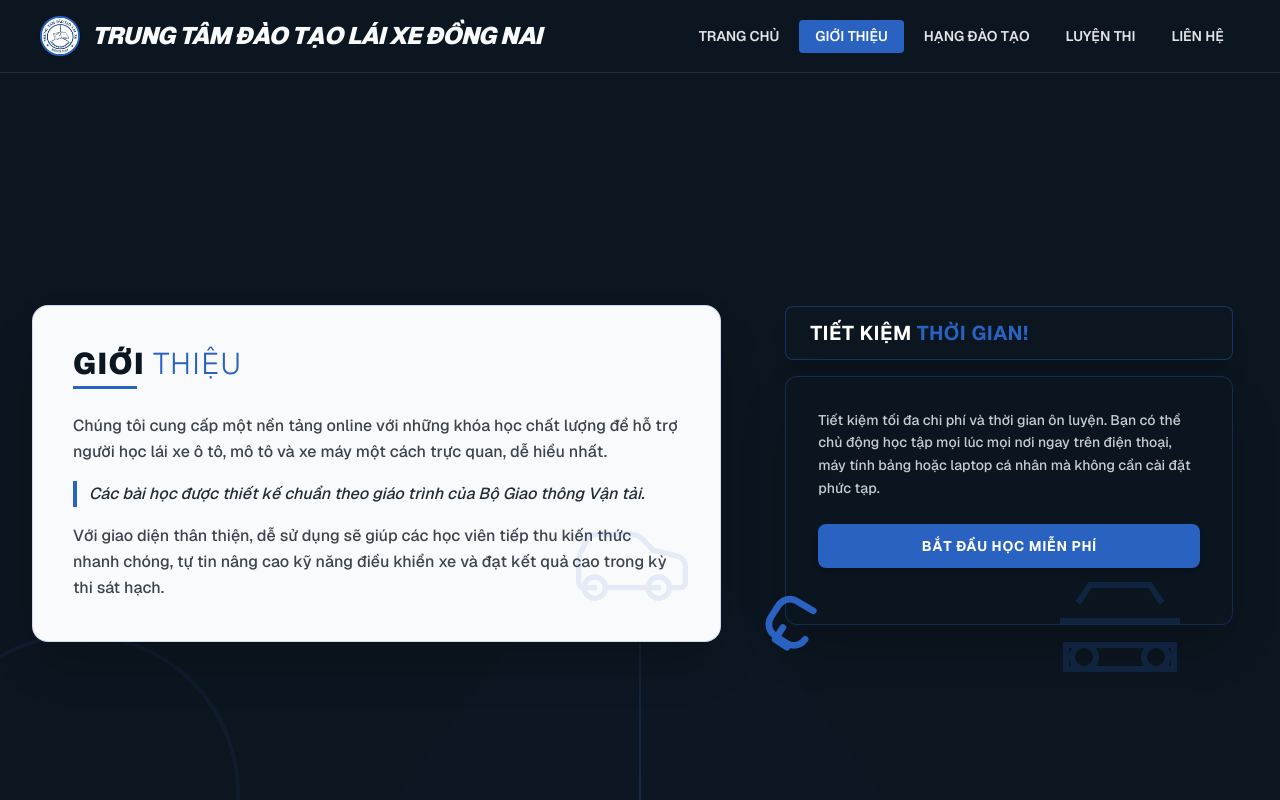
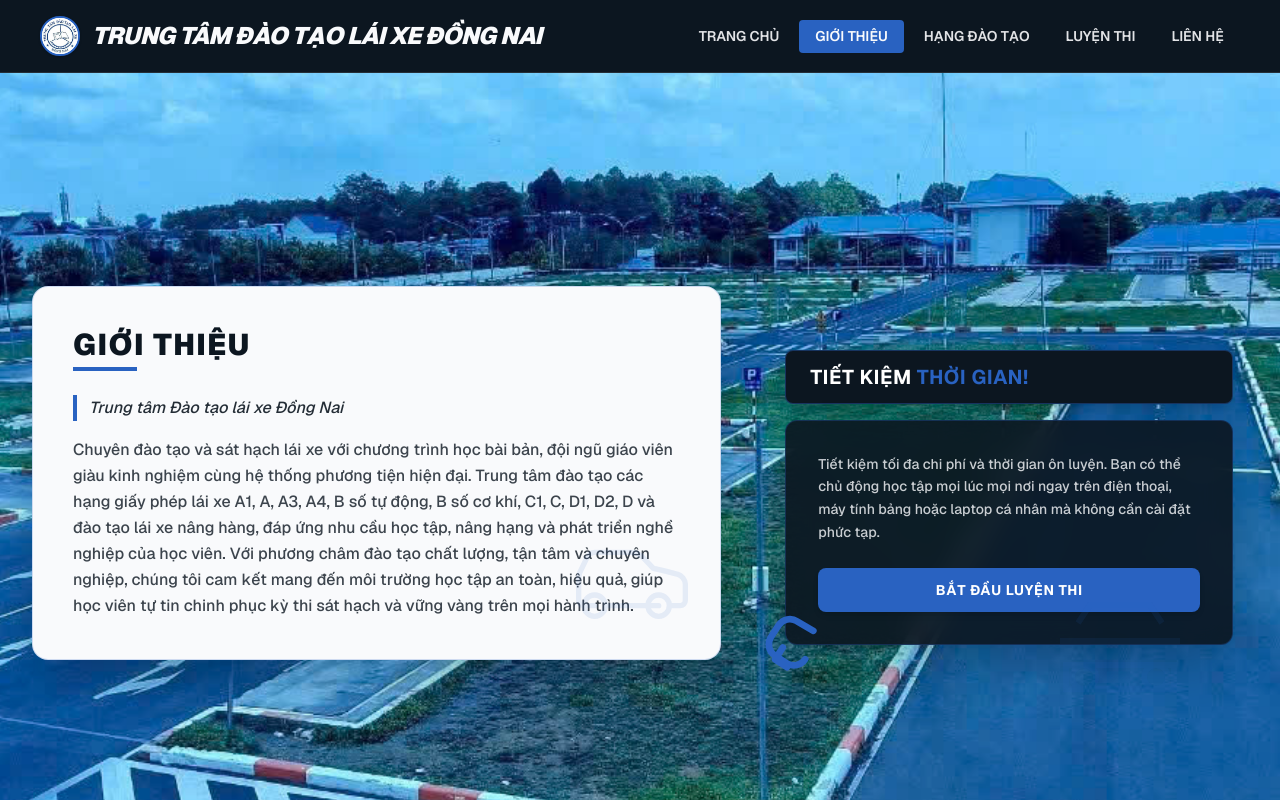
Before and after one commit to William-remake/drive-school, a Next.js app: page /about in a window 1280 px wide. Shown: the top 800 px of the page. Built offline with nearby package versions, Linux system fonts and the light colour scheme.

Commit message:
update about

```diff
--- a/app/(main)/about/page.tsx
+++ b/app/(main)/about/page.tsx
@@ -1,20 +1,19 @@
-import React from 'react';
-import Image from 'next/image';
+import Link from "next/link";
+import Image from "next/image";
 
 export default function page() {
   return (
     <section className="relative w-full min-h-screen bg-[#0c1620] text-[#f9fafc] font-sans overflow-hidden py-16 px-4 sm:px-6 lg:px-8 flex items-center">
 
-      {/* 1. KHỐI ĐƯỜNG PHỐ & BACKGROUND MINH HỌA PHÍA DƯỚI (Phỏng theo nét vẽ của ảnh mẫu image_498456.jpg) */}
-      <div className="absolute inset-0 w-full h-full z-0 pointer-events-none opacity-40">
-        {/* Đường thẳng hút về vô cực ở giữa */}
-        <div className="absolute bottom-0 left-1/2 -translate-x-1/2 w-0.5 h-1/2 bg-linear-to-t from-[#2962c1]/80 to-transparent" />
-        <div className="absolute bottom-0 left-1/2 -translate-x-1/2 w-0 h-0 border-l-300 border-l-transparent border-r-300 border-r-transparent border-b-400 border-b-[#2962c1]/5" />
-
-        {/* Vòng tròn trang trí góc trái dưới */}
-        <div className="absolute -bottom-20 -left-20 w-80 h-80 rounded-full border-4 border-[#2962c1]/20" />
+      <div className="absolute inset-0 w-full h-full z-0">
+        <Image
+          src="/aboutpage.jpg"
+          alt="Học lái xe tại Đồng Nai"
+          fill
+          priority
+          className="object-cover object-center w-full h-full scale-105 transition-transform duration-700"
+        />
       </div>
-
       {/* CONTAINER CHÍNH */}
       <div className="relative z-10 max-w-7xl mx-auto w-full grid grid-cols-1 lg:grid-cols-12 gap-12 items-center">
 
@@ -24,21 +23,18 @@ export default function page() {
           {/* Tiêu đề Giới Thiệu */}
           <div className="space-y-1 mb-6">
             <h2 className="text-3xl font-black uppercase tracking-wider text-[#0c1620]">
-              Giới <span className="text-[#2962c1] font-light">Thiệu</span>
+              Giới Thiệu
             </h2>
-            <div className="w-16 h-0.75 bg-[#2962c1]" />
+            <div className="w-16 h-1 bg-[#2962c1]" />
           </div>
 
           {/* Nội dung chi tiết */}
           <div className="space-y-4 text-sm sm:text-base leading-relaxed text-[#0c1620]/80 font-medium">
-            <p>
-              Chúng tôi cung cấp một nền tảng online với những khóa học chất lượng để hỗ trợ người học lái xe ô tô, mô tô và xe máy một cách trực quan, dễ hiểu nhất.
-            </p>
             <p className="border-l-4 border-[#2962c1] pl-3 italic text-[#0c1620]/90">
-              Các bài học được thiết kế chuẩn theo giáo trình của Bộ Giao thông Vận tải.
+              Trung tâm Đào tạo lái xe Đồng Nai
             </p>
             <p>
-              Với giao diện thân thiện, dễ sử dụng sẽ giúp các học viên tiếp thu kiến thức nhanh chóng, tự tin nâng cao kỹ năng điều khiển xe và đạt kết quả cao trong kỳ thi sát hạch.
+              Chuyên đào tạo và sát hạch lái xe với chương trình học bài bản, đội ngũ giáo viên giàu kinh nghiệm cùng hệ thống phương tiện hiện đại. Trung tâm đào tạo các hạng giấy phép lái xe A1, A, A3, A4, B số tự động, B số cơ khí, C1, C, D1, D2, D và đào tạo lái xe nâng hàng, đáp ứng nhu cầu học tập, nâng hạng và phát triển nghề nghiệp của học viên. Với phương châm đào tạo chất lượng, tận tâm và chuyên nghiệp, chúng tôi cam kết mang đến môi trường học tập an toàn, hiệu quả, giúp học viên tự tin chinh phục kỳ thi sát hạch và vững vàng trên mọi hành trình.
             </p>
           </div>
 
@@ -50,8 +46,8 @@ export default function page() {
           </div>
         </div>
 
-        {/* 3. KHỐI PHẢI: BOX "TIẾT KIỆM THỜI GIAN" (Xếp đè so le sang trọng) */}
-        <div className="lg:col-span-5 flex flex-col space-y-4 lg:pl-4 relative">
+        {/* 3. KHỐI PHẢI: BOX "TIẾT KIỆM THỜI GIAN" (Đã thêm lg:pt-16 để đẩy tụt xuống 1 chút tạo độ lệch) */}
+        <div className="lg:col-span-5 flex flex-col space-y-4 lg:pl-4 lg:pt-16 relative">
 
           {/* Nhãn Tiêu đề màu tối đen xanh */}
           <div className="bg-[#0c1620] border border-[#2962c1]/40 shadow-xl px-6 py-3 rounded-lg inline-block w-full max-w-md self-center lg:self-start">
@@ -67,12 +63,14 @@ export default function page() {
               Tiết kiệm tối đa chi phí và thời gian ôn luyện. Bạn có thể chủ động học tập mọi lúc mọi nơi ngay trên điện thoại, máy tính bảng hoặc laptop cá nhân mà không cần cài đặt phức tạp.
             </p>
 
-            {/* Nút bấm hành động màu vàng cam tạo điểm nhấn mạnh mẽ như hình mẫu */}
-            <button className="w-full bg-[#2962c1] hover:bg-[#082379] text-white font-bold py-3 px-6 rounded-lg uppercase tracking-wider text-sm transition-all duration-300 shadow-md hover:shadow-[#2962c1]/50 text-center">
-              Bắt đầu học miễn phí
-            </button>
+            {/* Nút bấm hành động */}
+            <Link href="study">
+              <button className="w-full bg-[#2962c1] hover:bg-[#082379] text-white font-bold py-3 px-6 rounded-lg uppercase tracking-wider text-sm transition-all duration-300 shadow-md hover:shadow-[#2962c1]/50 text-center cursor-pointer">
+                Bắt đầu luyện thi
+              </button>
+            </Link>
 
-            {/* Mũi tên uốn cong vẽ trang trí tinh tế (SVG tái tạo lại mũi tên vàng trong ảnh mẫu) */}
+            {/* Mũi tên uốn cong vẽ trang trí tinh tế */}
             <div className="absolute -bottom-12 -left-8 text-[#2962c1] hidden lg:block animate-pulse">
               <svg className="w-20 h-20 transform -rotate-12" fill="none" stroke="currentColor" strokeWidth="2" viewBox="0 0 24 24">
                 <path strokeLinecap="round" strokeLinejoin="round" d="M14.828 14.828a4 4 0 01-5.656 0l-3-3a4 4 0 010-5.656l3-3a4 4 0 015.656 0L19 7" />
@@ -82,8 +80,8 @@ export default function page() {
 
           </div>
 
-          {/* Xe ô tô trang trí chạy ở góc phải phía sau (Gợi nhớ hình ảnh xe màu trắng trong file gốc) */}
-          <div className="absolute -bottom-16 right-0 w-64 h-36 opacity-20 pointer-events-none hidden xl:block">
+          {/* Xe ô tô trang trí chạy ở góc phải phía sau */}
+          <div className="absolute -bottom-16 right-0 w-64 h-36 opacity-10 pointer-events-none hidden xl:block">
             <svg className="w-full h-full text-[#2962c1]" fill="none" stroke="currentColor" strokeWidth="1" viewBox="0 0 24 24">
               <path d="M2 10h20m-3-3l-2-3H7L5 7M3 14h18v4H3v-4zm3 4a2 2 0 100-4 2 2 0 000 4zm12 0a2 2 0 100-4 2 2 0 000 4z" />
             </svg>
```
